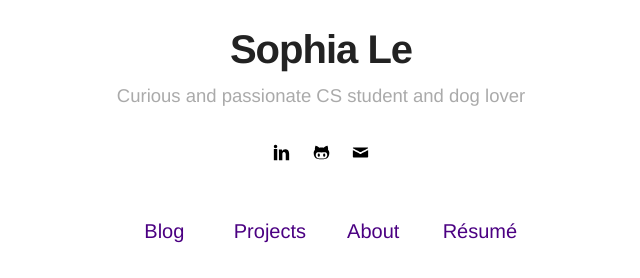
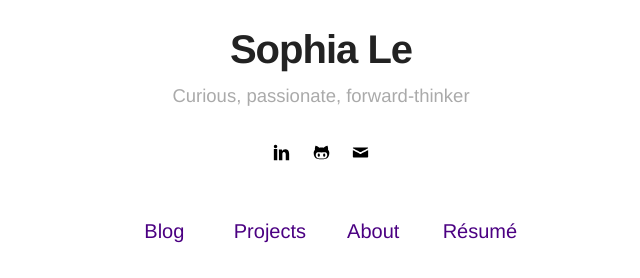
Before and after one commit to soapcodes/s0phito.github.io, a Jekyll site: the page built from index.html, in a window 1280 px wide. Shown: the part 294-572 px from the top of the page, without its empty margins (319-959 px from the left). Built offline with Jekyll 4.4.1, drawn with Linux system fonts in a browser that asks for light colours.

Commit message:
Minor changes to README and config

```diff
--- a/_config.yml
+++ b/_config.yml
@@ -1,6 +1,6 @@
 # main text of home
 name: Sophia Le
-bio: Curious and passionate CS student and dog lover
+bio: Curious, passionate, forward-thinker
 
 # twitter summary info
 description: A blog about technology and stuff related
```
Also changed, not shown: README.md.
